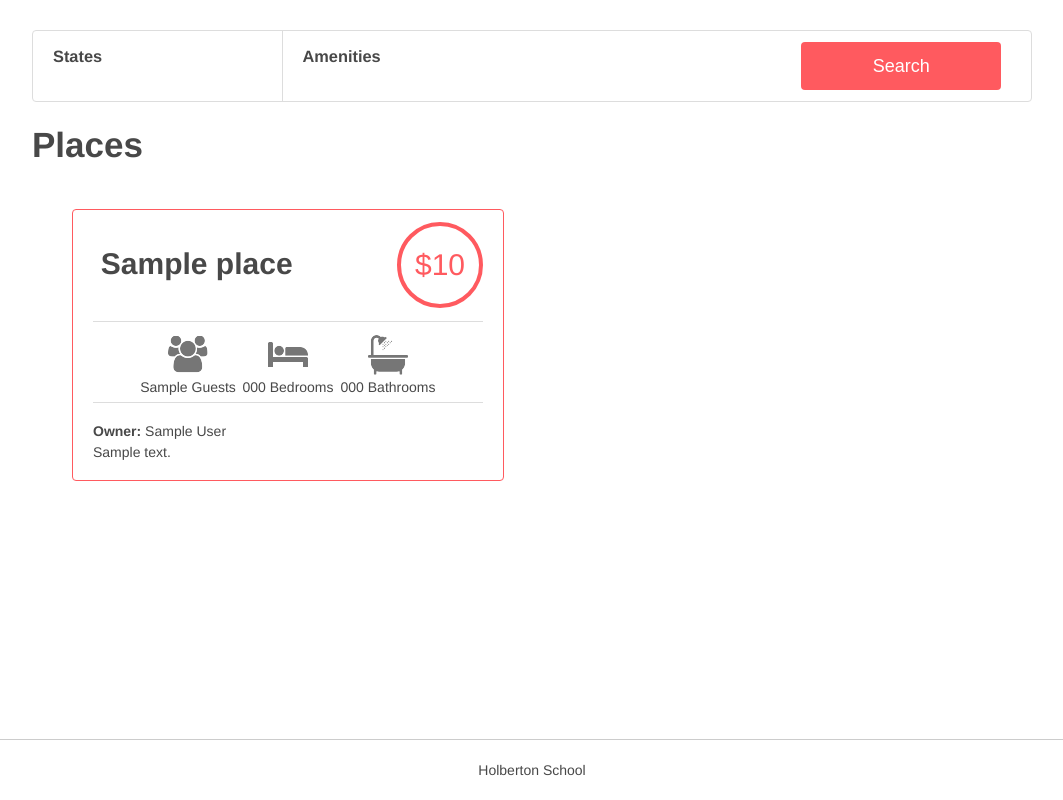
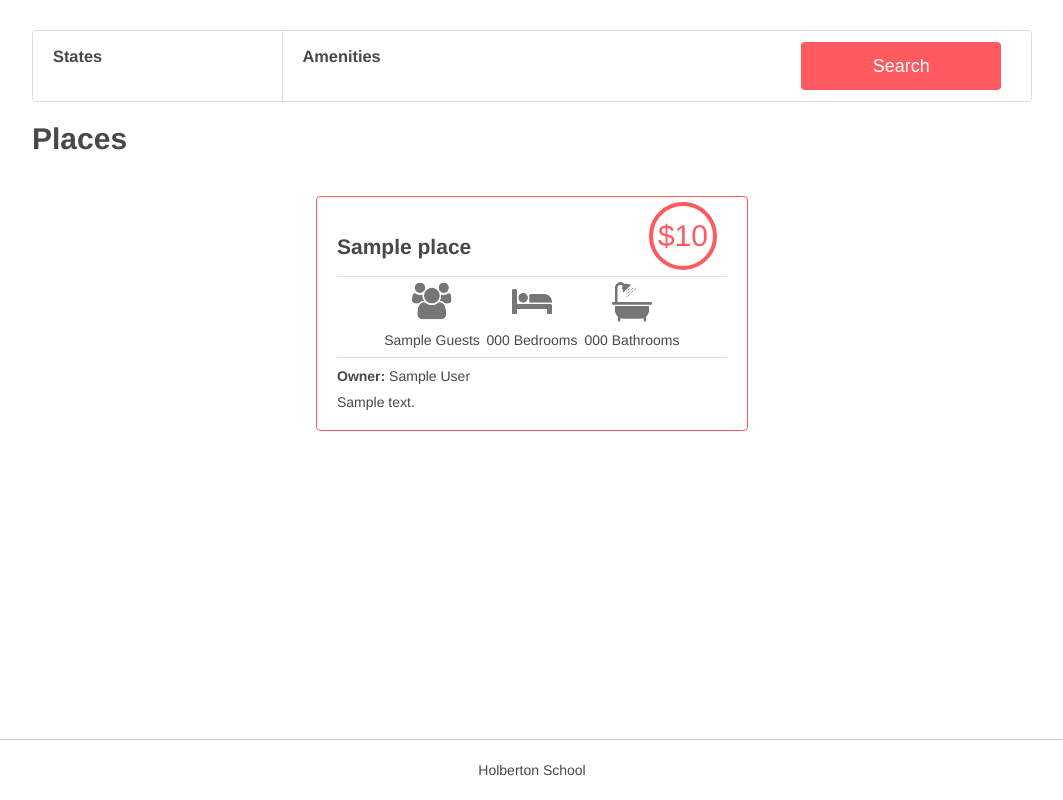
Before and after one commit to RazikaBengana/holbertonschool-AirBnB_clone_v4, a Flask app: template web_dynamic/templates/0-hbnb.html in a window 1280 px wide. Shown: the whole page, without its empty margins (108-1171 px from the left). Run offline with Flask 3, Linux system fonts and the light colour scheme; the template is opened without the code that fills it: most values are stand-ins (such as "Sample title", 1, 10 or a date in 2020).

Commit message:
Replace `8-places.css` by `100-places.css` in some templates

```diff
--- a/web_dynamic/templates/0-hbnb.html
+++ b/web_dynamic/templates/0-hbnb.html
@@ -6,7 +6,7 @@
     <link rel="stylesheet" type="text/css" href="../static/styles/3-header.css?{{ cache_id }}">
     <link rel="stylesheet" type="text/css" href="../static/styles/3-footer.css?{{ cache_id }}">
     <link rel="stylesheet" type="text/css" href="../static/styles/6-filters.css?{{ cache_id }}">
-    <link type="text/css" rel="stylesheet" href="../static/styles/8-places.css?{{ cache_id }}">
+    <link type="text/css" rel="stylesheet" href="../static/styles/100-places.css?{{ cache_id }}">
     <link rel="icon" href="../static/images/icon.png" />
     <title>HBnB</title>
   </head>
@@ -47,7 +47,7 @@
 	</div>
 	<button type="button">Search</button>
       </section>
-      <div class="placesh1"><h1>Places</h1></div>
+      <div class="places h1"><h1>Places</h1></div>
       <section class="places">
 	<!-- <h1>Places</h1> -->
 	{% for place in places %}
--- a/web_dynamic/templates/100-hbnb.html
+++ b/web_dynamic/templates/100-hbnb.html
@@ -8,7 +8,7 @@
     <link rel="stylesheet" type="text/css" href="../static/styles/3-header.css?{{ cache_id }}">
     <link rel="stylesheet" type="text/css" href="../static/styles/3-footer.css?{{ cache_id }}">
     <link rel="stylesheet" type="text/css" href="../static/styles/6-filters.css?{{ cache_id }}">
-    <link type="text/css" rel="stylesheet" href="../static/styles/8-places.css?{{ cache_id }}">
+    <link type="text/css" rel="stylesheet" href="../static/styles/100-places.css?{{ cache_id }}">
     <link rel="icon" href="../static/images/icon.png?{{ cache_id }}" />
     <title>HBnB</title>
   </head>
@@ -50,7 +50,7 @@
 	</div>
 	<button type="button">Search</button>
       </section>
-      <div class="placesh1"><h1>Places</h1></div>
+      <div class="places h1"><h1>Places</h1></div>
       <section class="places">
       </section>
     </div>
--- a/web_dynamic/templates/3-hbnb.html
+++ b/web_dynamic/templates/3-hbnb.html
@@ -6,7 +6,7 @@
 	  <link rel="stylesheet" type="text/css" href="../static/styles/3-header.css?{{ cache_id }}">
 	  <link rel="stylesheet" type="text/css" href="../static/styles/3-footer.css?{{ cache_id }}">
 	  <link rel="stylesheet" type="text/css" href="../static/styles/6-filters.css?{{ cache_id }}">
-	  <link type="text/css" rel="stylesheet" href="../static/styles/8-places.css?{{ cache_id }}">
+	  <link type="text/css" rel="stylesheet" href="../static/styles/100-places.css?{{ cache_id }}">
 	  <link rel="icon" href="../static/images/icon.png" />
 	  <title>HBnB</title>
 	  <script src="https://code.jquery.com/jquery-3.2.1.min.js"></script>
@@ -50,7 +50,7 @@
 	</div>
 	<button type="button">Search</button>
       </section>
-      <div class="placesh1"><h1>Places</h1></div>
+      <div class="places h1"><h1>Places</h1></div>
       <section class="places">
 	<!-- <h1>Places</h1> -->
 	{% for place in places %}
--- a/web_dynamic/templates/4-hbnb.html
+++ b/web_dynamic/templates/4-hbnb.html
@@ -6,7 +6,7 @@
 	  <link rel="stylesheet" type="text/css" href="../static/styles/3-header.css?{{ cache_id }}">
 	  <link rel="stylesheet" type="text/css" href="../static/styles/3-footer.css?{{ cache_id }}">
 	  <link rel="stylesheet" type="text/css" href="../static/styles/6-filters.css?{{ cache_id }}">
-	  <link type="text/css" rel="stylesheet" href="../static/styles/8-places.css?{{ cache_id }}">
+	  <link type="text/css" rel="stylesheet" href="../static/styles/100-places.css?{{ cache_id }}">
 	  <link rel="icon" href="../static/images/icon.png" />
 	  <title>HBnB</title>
 	  <script src="https://code.jquery.com/jquery-3.2.1.min.js"></script>
@@ -50,7 +50,7 @@
 	</div>
 	<button type="button">Search</button>
       </section>
-      <div class="placesh1"><h1>Places</h1></div>
+      <div class="places h1"><h1>Places</h1></div>
       <section class="places">
 	<!-- <h1>Places</h1> -->
 	{% for place in places %}
```
